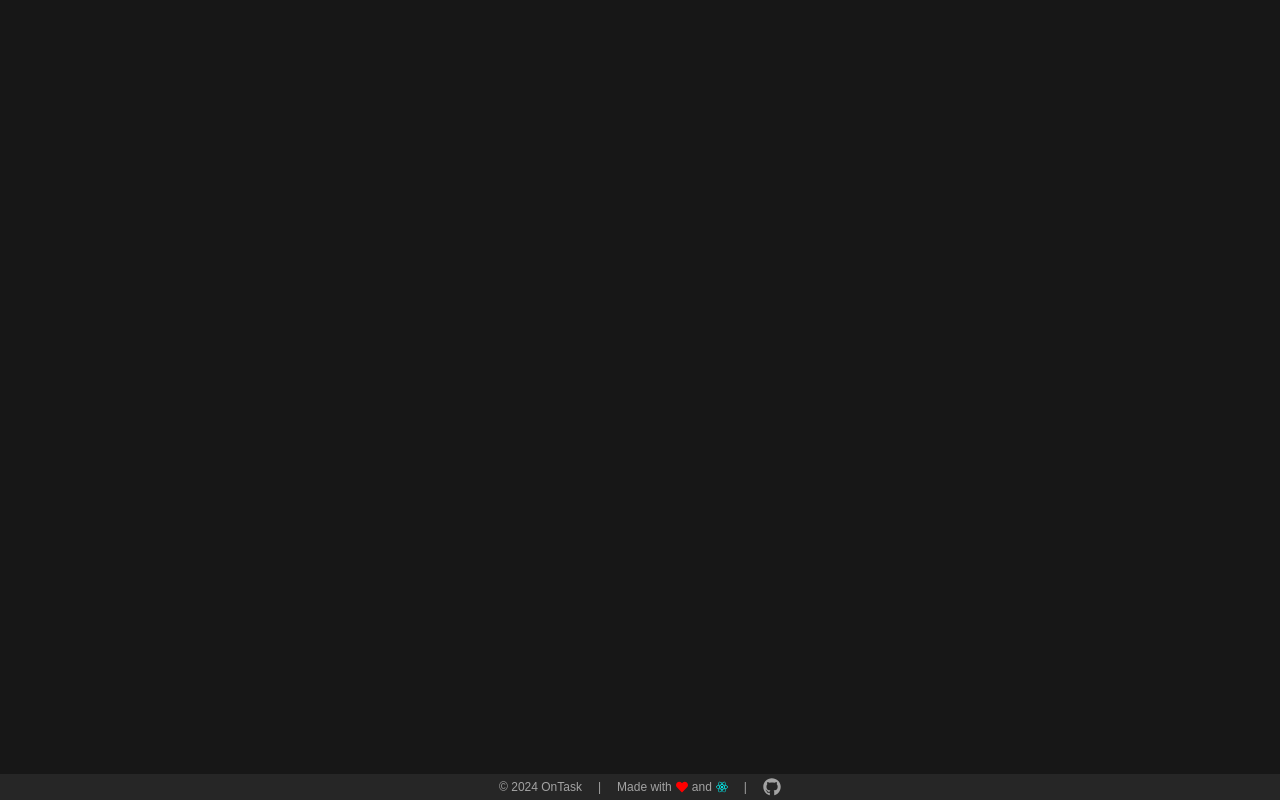
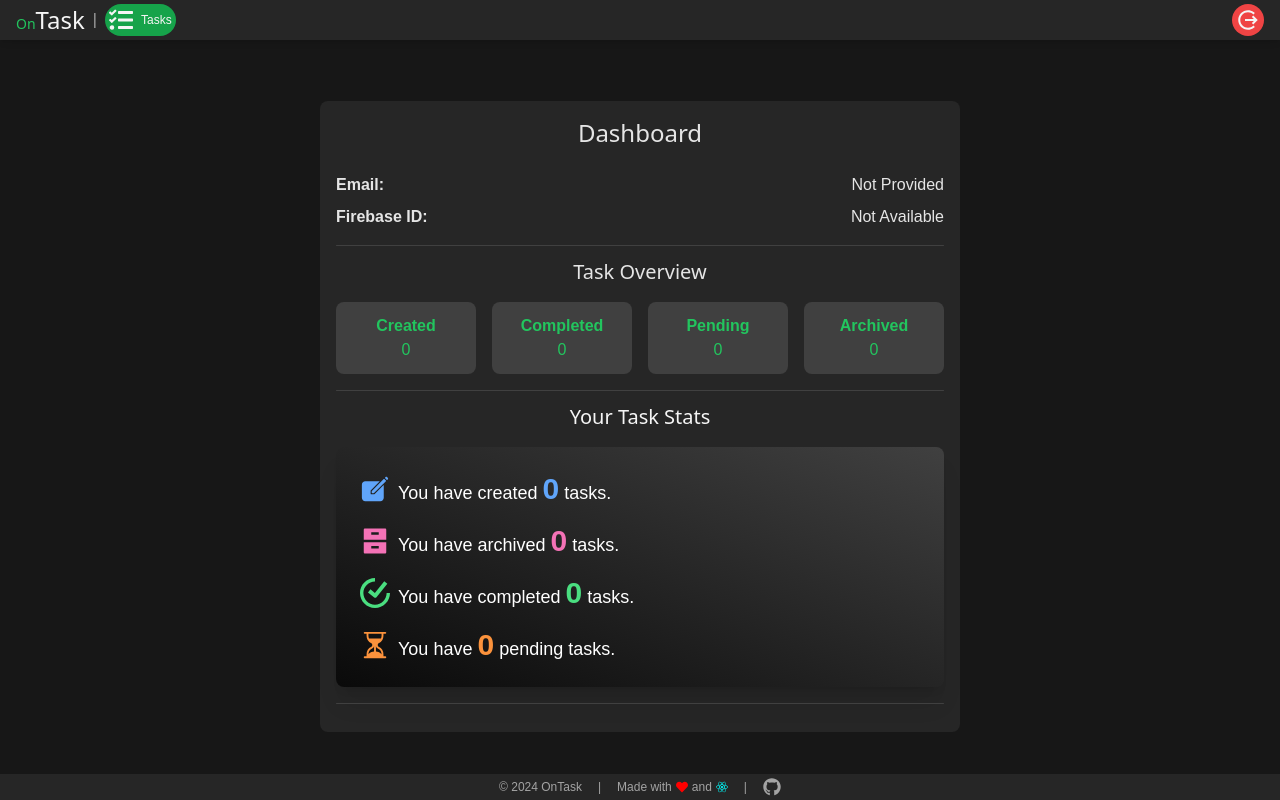
Before and after one commit to AslanReza/DoTask, a React (Create React App) app: page /dashboard in a window 1280 px wide. Built offline with nearby package versions, Linux system fonts and the light colour scheme; no server answers.

Commit message:
Add Dashboard Page

```diff
--- a/src/App.js
+++ b/src/App.js
@@ -13,7 +13,7 @@ import PrivateRoute from './components/PrivateRoute'
 import Footer from './components/Footer'
 import EditTaskPage from './pages/EditTaskPage'
 import ArchivedTasksPage from './pages/ArchivedTasksPage'
-import ProfilePage from './pages/ProfilePage'
+import DashboardPage from './pages/DashboardPage'
 import ResetPasswordPage from './pages/ResetPasswordPage'
 
 const App = () => {
@@ -43,7 +43,7 @@ const App = () => {
         />
         <Route path="/edit-task/:taskId" element={<EditTaskPage />} />
         <Route path="/archived-tasks" element={<ArchivedTasksPage />} />
-        <Route path="/profile" element={<ProfilePage />} />
+        <Route path="/dashboard" element={<DashboardPage />} />
       </Routes>
       <Footer />
     </Router>
--- a/src/pages/ProfilePage.jsx
+++ b/src/pages/DashboardPage.jsx
@@ -3,10 +3,12 @@ import { useNavigate } from 'react-router-dom'
 import { IoMdLogOut } from 'react-icons/io'
 import { FaTasks } from 'react-icons/fa'
 import { useAuth } from '../context/AuthContext'
-import { GiNinjaHead } from 'react-icons/gi'
 import { db } from '../config/firebaseConfig'
+import { IoIosCreate } from 'react-icons/io'
+import { RiArchiveDrawerFill } from 'react-icons/ri'
+import { SiTicktick } from 'react-icons/si'
+import { BsHourglassSplit } from 'react-icons/bs'
 
-// Import Firebase services
 import {
   doc,
   getDoc,
@@ -16,7 +18,7 @@ import {
   getDocs,
 } from 'firebase/firestore'
 
-const ProfilePage = () => {
+const DashboardPage = () => {
   const navigate = useNavigate()
   const { user, logout } = useAuth()
   const [userInfo, setUserInfo] = useState(null)
@@ -30,14 +32,41 @@ const ProfilePage = () => {
 
   useEffect(() => {
     if (user) {
-      // Fetch user data
       fetchUserInfo(user.uid)
-      // Fetch task data
       fetchTaskStats(user.uid)
-      // Fetch recent activity
       fetchUserActivity(user.uid)
     }
   }, [user])
+
+  const fetchTaskStats = async (userId) => {
+    try {
+      const tasksRef = collection(db, 'tasks')
+
+      const tasksQuery = query(tasksRef, where('userId', '==', userId))
+      const taskSnapshot = await getDocs(tasksQuery)
+
+      let created = 0,
+        archived = 0,
+        completed = 0,
+        pending = 0
+
+      taskSnapshot.forEach((doc) => {
+        const taskData = doc.data()
+        created++
+        if (taskData.status === 'archived') {
+          archived++
+        } else if (taskData.status === 'completed') {
+          completed++
+        } else {
+          pending++
+        }
+      })
+
+      setTaskStats({ created, archived, completed, pending })
+    } catch (error) {
+      console.error('Error fetching task stats:', error)
+    }
+  }
 
   const fetchUserInfo = async (userId) => {
     try {
@@ -48,35 +77,6 @@ const ProfilePage = () => {
       }
     } catch (error) {
       console.error('Error fetching user info:', error)
-    }
-  }
-
-  const fetchTaskStats = async (userId) => {
-    try {
-      const tasksRef = collection(db, 'tasks')
-      const tasksQuery = query(tasksRef, where('userId', '==', userId))
-      const taskSnapshot = await getDocs(tasksQuery)
-
-      let created = 0
-      let archived = 0
-      let completed = 0
-      let pending = 0
-
-      taskSnapshot.forEach((doc) => {
-        const taskData = doc.data()
-        created++ // Counting each task
-        if (taskData.status === 'archived') {
-          archived++ // Archived tasks
-        } else if (taskData.status === 'completed') {
-          completed++ // Completed tasks
-        } else {
-          pending++ // Pending tasks (not archived or completed)
-        }
-      })
-
-      setTaskStats({ created, archived, completed, pending })
-    } catch (error) {
-      console.error('Error fetching task stats:', error)
     }
   }
 
@@ -124,15 +124,12 @@ const ProfilePage = () => {
       </nav>
 
       {/* Main content */}
-      <div className="mt-[40px] z-0 w-full justify-center items-center flex h-[94vh]">
+      <div className="mt-[40px] z-0 mb-1 w-full justify-center items-center flex h-[94vh]">
         <div className="bg-neutral-800 w-full sm:w-[80%] md:w-[50%] h-auto rounded-lg p-4">
           {/* Profile Header */}
           <div className="text-center mb-6 text-2xl">
-            <h1>Profile</h1>
+            <h1>Dashboard</h1>
           </div>
-
-          {/* Profile Picture and Username */}
-
           {/* User Info */}
           <div className="flex flex-col items-start gap-2 mb-4">
             <div className="flex justify-between w-full">
@@ -143,18 +140,12 @@ const ProfilePage = () => {
               <p className="font-semibold">Firebase ID:</p>
               <p>{user?.uid || 'Not Available'}</p>
             </div>
-            <div className="flex justify-between w-full">
-              <p className="font-semibold">Joined:</p>
-              <p>{userInfo?.createdAt || 'N/A'}</p>
-            </div>
           </div>
-
           {/* Divider */}
           <div className="bg-neutral-700 p-[0.5px] my-3 rounded-full"></div>
-
+          <h1 className="text-xl text-center mb-2">Task Overview</h1>
           {/* Task Overview Section */}
           <div className="flex flex-col mb-4">
-            <h2 className="text-lg font-semibold">Task Overview</h2>
             <div className="flex flex-col sm:flex-row text-green-500 justify-between gap-4 mt-2">
               <div className="bg-neutral-700 p-3 rounded-lg w-full text-center">
                 <p className="font-semibold">Created</p>
@@ -174,23 +165,64 @@ const ProfilePage = () => {
               </div>
             </div>
           </div>
+          <div className="bg-neutral-700 p-[0.5px] my-3 rounded-full"></div>
+          {/* Task Details Section */}
+          <h1 className="text-xl text-neutral-100 text-center mb-0">
+            Your Task Stats
+          </h1>
+          <div className="flex items-stretch flex-col  justify-start my-4 p-4 bg-gradient-to-tr from-neutral-950 to-neutral-700 rounded-lg shadow-xl">
+            <div className="flex flex-col">
+              <div className="flex items-center cursor-pointer gap-2 text-white hover:bg-blue-700 p-2 rounded-lg transition duration-300 ease-in-out">
+                <span className="text-3xl text-blue-400">
+                  <IoIosCreate />
+                </span>
+                <p className="text-lg">
+                  You have created{' '}
+                  <strong className="text-3xl font-bold text-blue-400">
+                    {taskStats.created}
+                  </strong>{' '}
+                  tasks.
+                </p>
+              </div>
 
-          {/* Task Details Section */}
-          <div className="flex items-start flex-col justify-start mb-4">
-            <p className="text-sm">
-              You have created <strong>{taskStats.created}</strong> tasks.
-            </p>
-            <p className="text-sm">
-              You have archived <strong>{taskStats.archived}</strong> tasks.
-            </p>
-            <p className="text-sm">
-              You have completed <strong>{taskStats.completed}</strong> tasks.
-            </p>
-            <p className="text-sm">
-              You have <strong>{taskStats.pending}</strong> pending tasks.
-            </p>
+              <div className="flex items-center cursor-pointer gap-2 text-white hover:bg-pink-700 p-2 rounded-lg transition duration-300 ease-in-out">
+                <span className="text-3xl  text-pink-400">
+                  <RiArchiveDrawerFill />
+                </span>
+                <p className="text-lg">
+                  You have archived{' '}
+                  <strong className="text-3xl font-bold text-pink-400">
+                    {taskStats.archived}
+                  </strong>{' '}
+                  tasks.
+                </p>
+              </div>
+              <div className="flex items-center cursor-pointer gap-2 text-white hover:bg-green-700 p-2 rounded-lg transition duration-300 ease-in-out">
+                <span className="text-3xl text-green-400">
+                  <SiTicktick />
+                </span>
+                <p className="text-lg">
+                  You have completed{' '}
+                  <strong className="text-3xl font-bold text-green-400">
+                    {taskStats.completed}
+                  </strong>{' '}
+                  tasks.
+                </p>
+              </div>
+              <div className="flex items-center cursor-pointer gap-2 text-white hover:bg-yellow-700 p-2 rounded-lg transition duration-300 ease-in-out">
+                <span className="text-3xl text-orange-400">
+                  <BsHourglassSplit />
+                </span>
+                <p className="text-lg">
+                  You have{' '}
+                  <strong className="text-3xl font-bold text-orange-400">
+                    {taskStats.pending}
+                  </strong>{' '}
+                  pending tasks.
+                </p>
+              </div>
+            </div>
           </div>
-
           {/* Divider */}
           <div className="bg-neutral-700 p-[0.5px] my-3 rounded-full"></div>
         </div>
@@ -199,4 +231,4 @@ const ProfilePage = () => {
   )
 }
 
-export default ProfilePage
+export default DashboardPage
```
